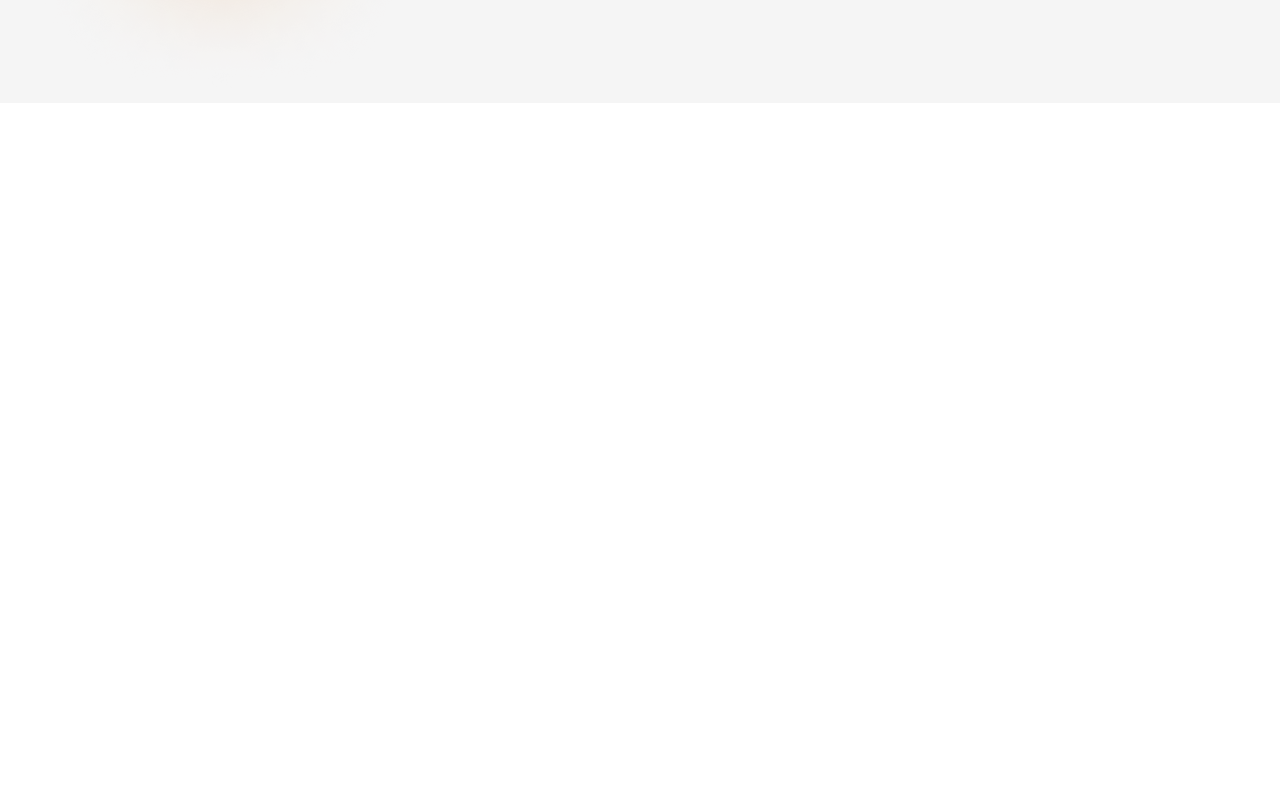
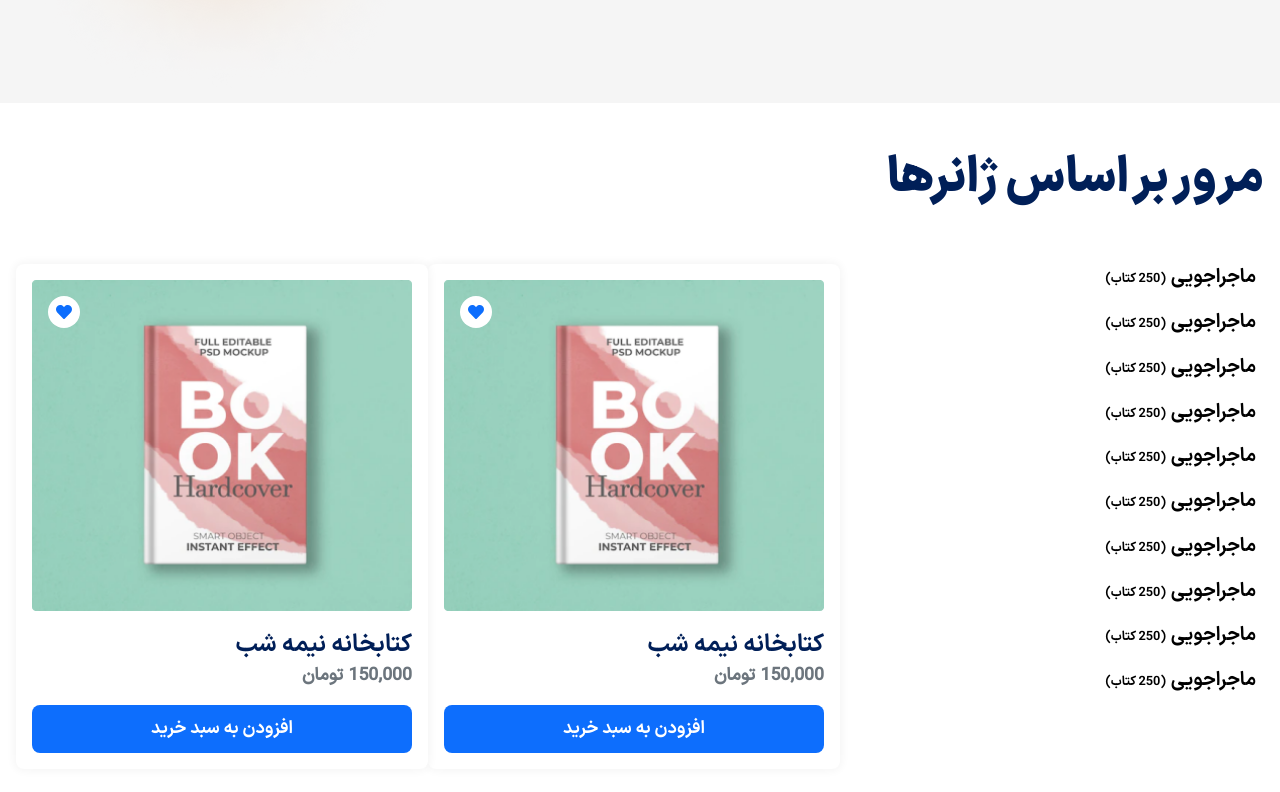
Before and after one commit to mohammadmehdidalvandii/bookBar-store, a React (Vite) app: page / in a window 1280 px wide. Shown: the part 590-1382 px from the top of the page. Before the commit the page ends 800 px from the top, so only its background shows below. Built offline with nearby package versions, Linux system fonts and the light colour scheme.

Commit message:
created section ProductsCart

```diff
--- /dev/null
+++ b/src/components/modules/ProductCart/ProductCart.css
@@ -0,0 +1,57 @@
+.productCart{
+    display: block;
+    text-decoration: none;
+    width: 100%;
+    position: relative;
+    padding: 1rem;
+    background-color: var(--white);
+    box-shadow: 0 0 8px 2px var(--background);
+    border-radius: 0.5rem;
+    cursor: pointer;
+    transition: all 0.4s linear;
+}
+.productCart:hover .productCart_name{
+    color: var(--blue-100);
+}
+.productCart_favorite{
+    display: flex;
+    align-items: center;
+    justify-content: center;
+    width: 2rem;
+    height: 2rem;
+    border-radius: 50%;
+    background-color: var(--white);
+    position: absolute;
+    left: 2rem;
+    top: 2rem;
+    cursor: pointer;
+    transition: all 0.4s linear;
+    &:hover{
+        color: red;
+    }
+}
+.productCart_img{
+    width: 100%;
+}
+.productCart_name{
+    display: block;
+    font-family: var(--bold);
+    font-size: 1.5rem;
+    margin-top: 1rem;
+    margin-bottom: 0;
+    color: var(--primary);
+}
+.productCart_price{
+    display: block;
+    font-family: var(--medium);
+    font-size: 1.1rem;
+    font-weight: 800;
+    color: var(--gray-100);
+}
+.productCart_addBasket{
+    display: flex;
+    align-items: center;
+    justify-content: center;
+    width: 100% !important;
+    margin-top: 1rem;
+}
--- /dev/null
+++ b/src/components/modules/ProductCart/ProductCart.tsx
@@ -0,0 +1,20 @@
+import React from 'react'
+import './ProductCart.css'
+import { FaHeart } from 'react-icons/fa'
+import { Link } from 'react-router-dom'
+
+const ProductCart:React.FC = ()=>{
+  return (
+    <Link to='/' className="productCart">
+    <span className="productCart_favorite">
+        <FaHeart/>
+    </span>
+    <img src="/assets/images/book1.png" alt="" className="productCart_img" />
+    <p className="productCart_name">کتابخانه نیمه شب</p>
+    <span className="productCart_price">150,000  تومان</span>
+    <button className="productCart_addBasket btn_blue">افزودن به سبد خرید</button>
+</Link>
+  )
+}
+
+export default ProductCart
--- /dev/null
+++ b/src/components/template/home/Showcase/Showcase.css
@@ -0,0 +1,54 @@
+.showcase{
+    display: block;
+    width: 100%;
+    margin-top: 3rem;
+}
+.showcase_buttons{
+    display: block;
+}
+.showcase_btn{
+    display: block;
+    width: 100%;
+    padding: 0 0.5rem;
+    text-align: right;
+    margin-bottom: 1rem;
+    outline: none;
+    border: none;
+    border-radius: 0.4rem;
+    background-color: unset;
+    font-family: var(--bold);
+    font-size: 1.2rem;
+    transition: all 0.4s linear;
+    &:hover{
+        background-color: var(--background);
+        border: 1px solid var(--gary-100);
+    }
+}
+.showcase_btn_active{
+    display: block;
+    width: 100%;
+    padding: 0 0.5rem;
+    text-align: right;
+    margin-bottom: 0.5rem;
+    outline: none;
+    background-color: var(--background);
+    border: 1px solid var(--gary-100);
+    border-radius: 0.4rem;
+    font-family: var(--bold);
+    font-size: 1.2rem;
+}
+.showcase_btn span{
+    display: inline-block;
+    margin-right: 0.3rem;
+    font-size: 0.8rem;
+    font-weight: 700;
+    color: var(--gary-100);
+}
+
+
+.showcase_wrapper{
+    display: flex;
+    align-items: center;
+    justify-content: space-between;
+    row-gap: 2rem   ;
+}
--- /dev/null
+++ b/src/components/template/home/Showcase/Showcase.tsx
@@ -0,0 +1,62 @@
+import React from 'react';
+import './Showcase.css'
+import { FaHeart } from 'react-icons/fa';
+import ProductCart from '../../../modules/ProductCart/ProductCart';
+
+const Showcase:React.FC = ()=>{
+  return (
+    <section className="showcase">
+        <div className="containers">
+            <div className="row">
+                <div className="col-12">
+                    <h1 className="title">مرور بر اساس ژانرها</h1>
+                </div>
+            </div>
+            <div className="row mt-5">
+                <div className="col-lg-4 col-md-4 col-sm-12">
+                    <div className="showcase_buttons">
+                        <button className="showcase_btn">ماجراجویی
+                            <span>(250 کتاب)</span>
+                        </button>
+                        <button className="showcase_btn">ماجراجویی
+                            <span>(250 کتاب)</span>
+                        </button>
+                        <button className="showcase_btn">ماجراجویی
+                            <span>(250 کتاب)</span>
+                        </button>
+                        <button className="showcase_btn">ماجراجویی
+                            <span>(250 کتاب)</span>
+                        </button>
+                        <button className="showcase_btn">ماجراجویی
+                            <span>(250 کتاب)</span>
+                        </button>
+                        <button className="showcase_btn">ماجراجویی
+                            <span>(250 کتاب)</span>
+                        </button>
+                        <button className="showcase_btn">ماجراجویی
+                            <span>(250 کتاب)</span>
+                        </button>
+                        <button className="showcase_btn">ماجراجویی
+                            <span>(250 کتاب)</span>
+                        </button>
+                        <button className="showcase_btn">ماجراجویی
+                            <span>(250 کتاب)</span>
+                        </button>
+                        <button className="showcase_btn">ماجراجویی
+                            <span>(250 کتاب)</span>
+                        </button>
+                    </div>
+                </div>
+                <div className="col-lg-8 col-md-8 col-sm-12">
+                    <div className="showcase_wrapper">
+                        <ProductCart/>
+                        <ProductCart/>
+                    </div>
+                </div>
+            </div>
+        </div>
+    </section>
+  )
+}
+
+export default Showcase
--- a/src/index.css
+++ b/src/index.css
@@ -91,5 +91,13 @@
     }
 }
 /* <<<< button-white >>>> */
+/* <<<< title>>>> */
+.title{
+    display: block;
+    font-family: var(--black);
+    font-size: 3rem;
+    color: var(--primary);
+}
+/* <<<< title>>>> */
 /* <<<<>>>> */
 /* <<<<>>>> */
--- a/src/page/Home/Home.tsx
+++ b/src/page/Home/Home.tsx
@@ -1,10 +1,13 @@
 import React from "react"
 import Banner from "../../components/template/home/Banner/Banner"
+import Showcase from "../../components/template/home/Showcase/Showcase"
 
 function Home(): React.ReactElement{
   return (
     <>
     <Banner/>
+    <Showcase/>
+    <br /><br /><br /><br /><br />
     </>
   )
 }
```
Also changed, not shown: public/assets/images/book1.png (added).
